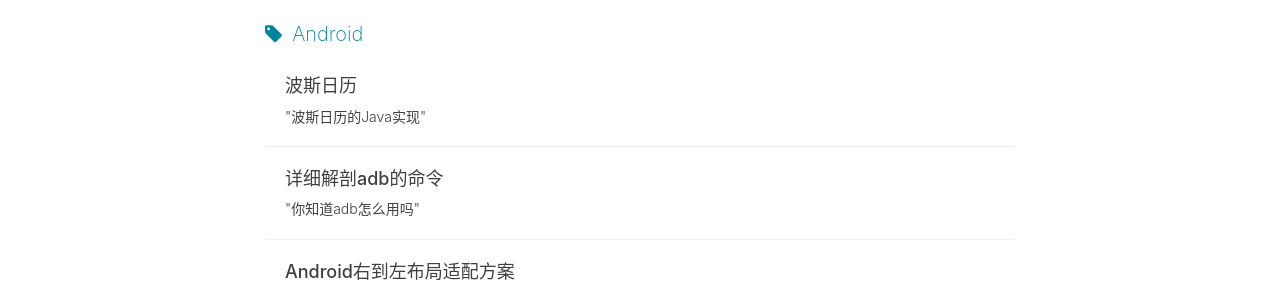
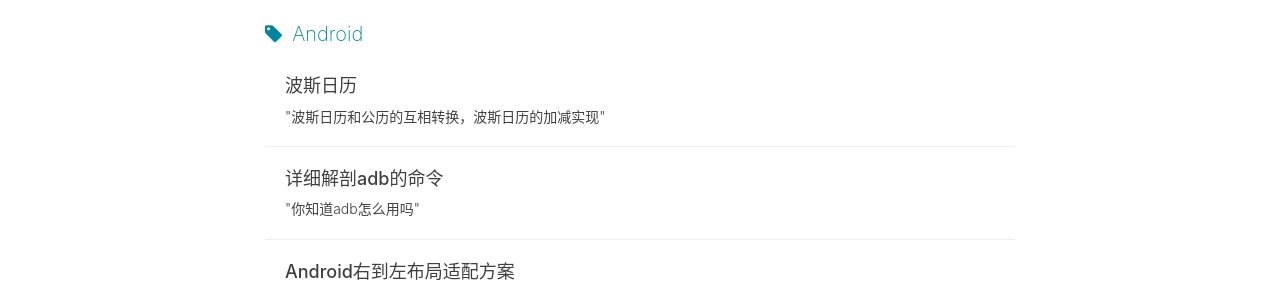
Before and after one commit to weiwangqiang/weiwangqiang.github.io, a Jekyll site: the page built from tags.html, in a window 1280 px wide. Shown: the part 467-760 px from the top of the page. Built offline with Jekyll 4.4.1, drawn with Linux system fonts in a browser that asks for light colours; nearby versions of some CDN libraries; comment, search, counter and statistics services are not loaded.

Commit message:
[feature][][apk_build] update
[what]
[why]
[how]

```diff
--- a/_posts/2019-12-22-persian-calender-by-java.markdown
+++ b/_posts/2019-12-22-persian-calender-by-java.markdown
@@ -1,7 +1,7 @@
 ---
 layout:     post
 title:      "波斯日历"
-subtitle:   " \"波斯日历的Java实现\""
+subtitle:   " \"波斯日历和公历的互相转换，波斯日历的加减实现\""
 date:       2019-12-22 16:30:00
 author:     "Weiwq"
 header-img: "img/background/post-bg-os-metro.jpg"
```
Also changed, not shown: other parts of _posts/2019-12-22-persian-calender-by-java.markdown (+1 -1 lines).
